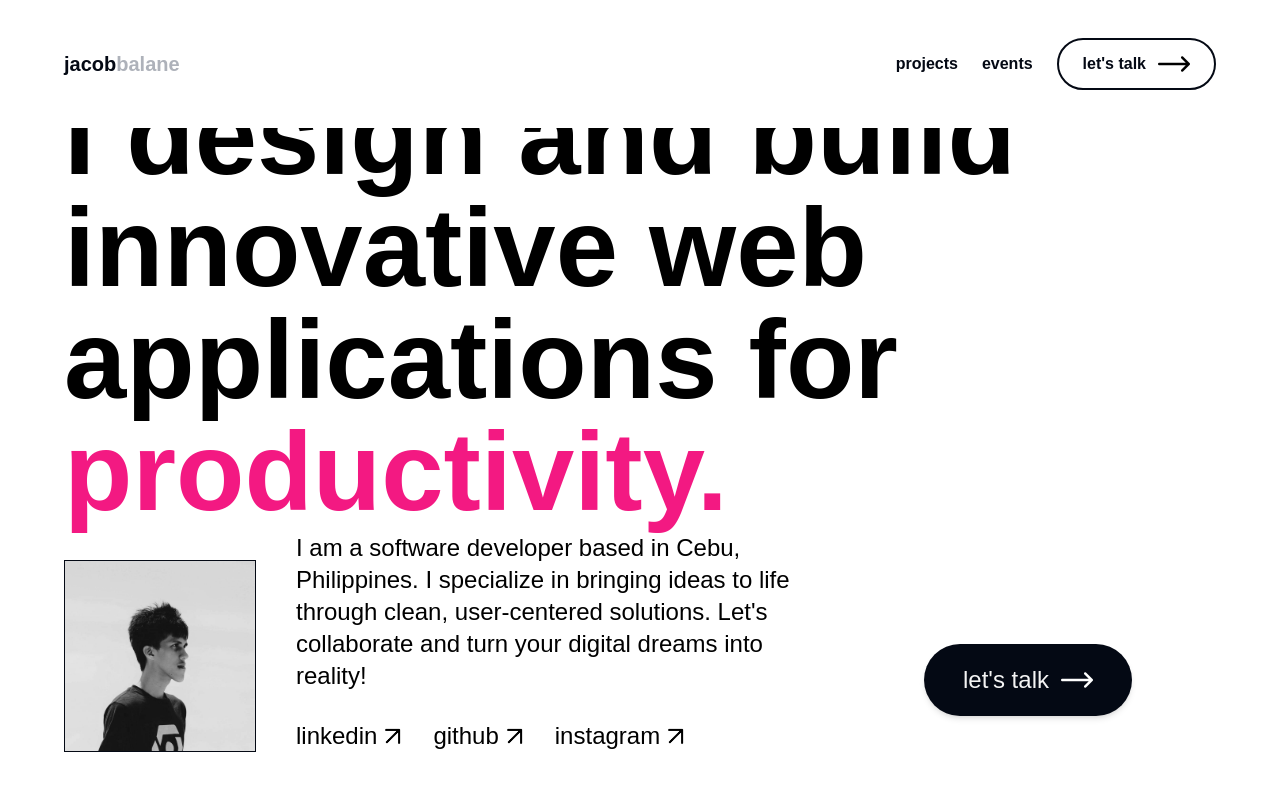
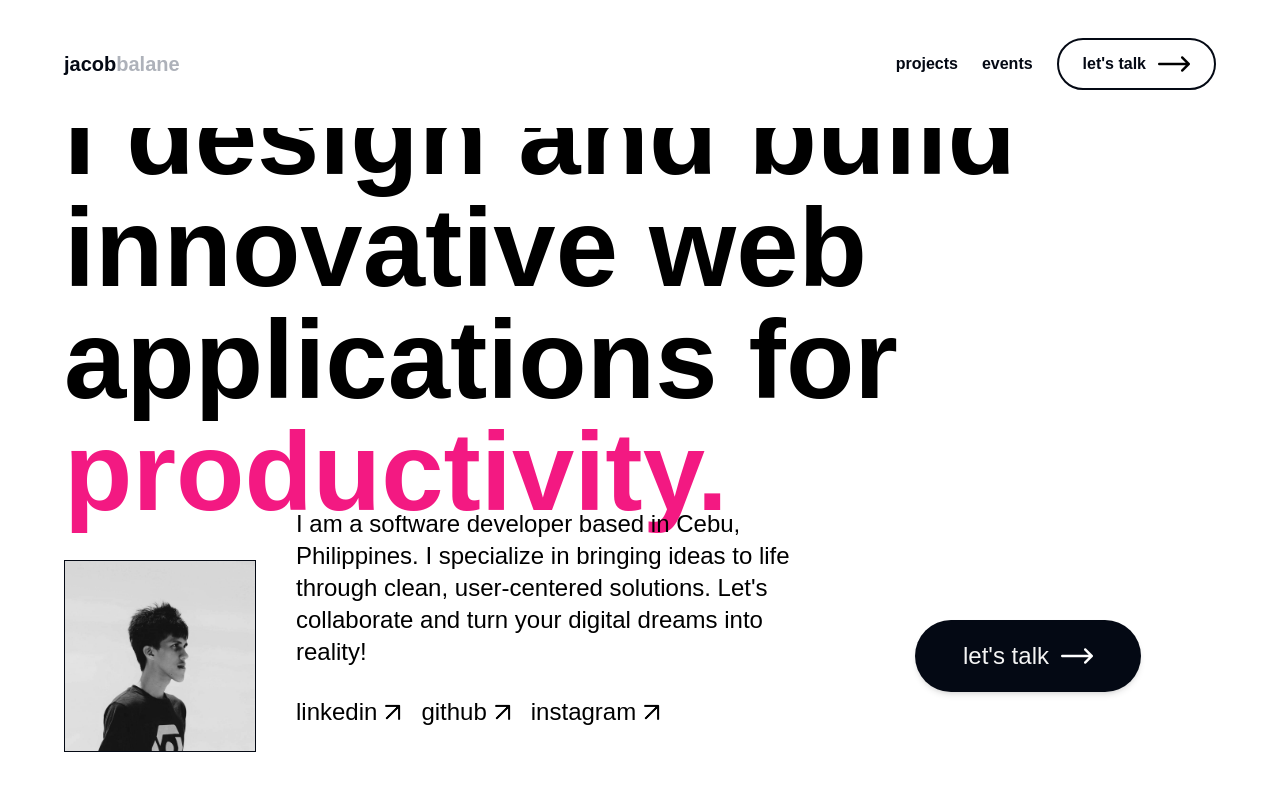
Before and after one commit to jacobbalane/portfolio, a React (Create React App) app: page / in a window 1280 px wide. Shown: the top 790 px of the page. Built offline with nearby package versions, Linux system fonts and the light colour scheme.

Commit message:
fix: adjusted paddings and alignments

```diff
--- a/src/components/atoms/Button.tsx
+++ b/src/components/atoms/Button.tsx
@@ -7,8 +7,8 @@ interface ButtonProps {
 
 const Button: React.FC<ButtonProps> = ({ label }) => {
   return (
-    <div className="flex justify-center items-center w-full lg:w-2/6 lg:h-60">
-      <button className="flex justify-center items-center space-x-3 w-24 md:w-40 lg:w-48 xl:w-52 py-3 lg:py-5 text-2xs md:text-lg xl:text-2xl font-medium bg-primary text-secondary rounded-full shadow-md">
+    <div className="flex justify-center items-center w-full lg:w-2/6 lg:h-full">
+      <button className="flex justify-center items-center space-x-3 px-5 md:px-8 lg:px-10 xl:px-12 py-3 lg:py-5 text-2xs md:text-lg xl:text-2xl font-medium bg-primary text-secondary rounded-full shadow-md">
         <p>{label}</p>
         <img src={arrow} alt="" className="h-3 md:h-5 lg:h-6 xl:h-8" />
       </button>
--- a/src/components/organisms/Hero.tsx
+++ b/src/components/organisms/Hero.tsx
@@ -61,13 +61,13 @@ const Hero = () => {
           <div className="w-20 md:w-48 md:h-60 min-h-28 lg:h-full border border-primary">
             <img src={profile} alt="" className="object-cover h-full" />
           </div>
-          <div className="w-1/2 flex flex-col justify-end grow space-y-4 xl:space-y-7">
+          <div className="w-1/2 flex flex-col justify-end grow space-y-4 xl:space-y-7 lg:pb-6">
             <p className="text-2xs md:text-lg xl:text-2xl font-medium">
               I am a software developer based in Cebu, Philippines. I specialize
               in bringing ideas to life through clean, user-centered solutions.
               Let's collaborate and turn your digital dreams into reality!
             </p>
-            <div className="flex flex-wrap space-x-6">
+            <div className="flex flex-wrap space-x-3">
               <LinkButton label="linkedin" />
               <LinkButton label="github" />
               <LinkButton label="instagram" />
```
